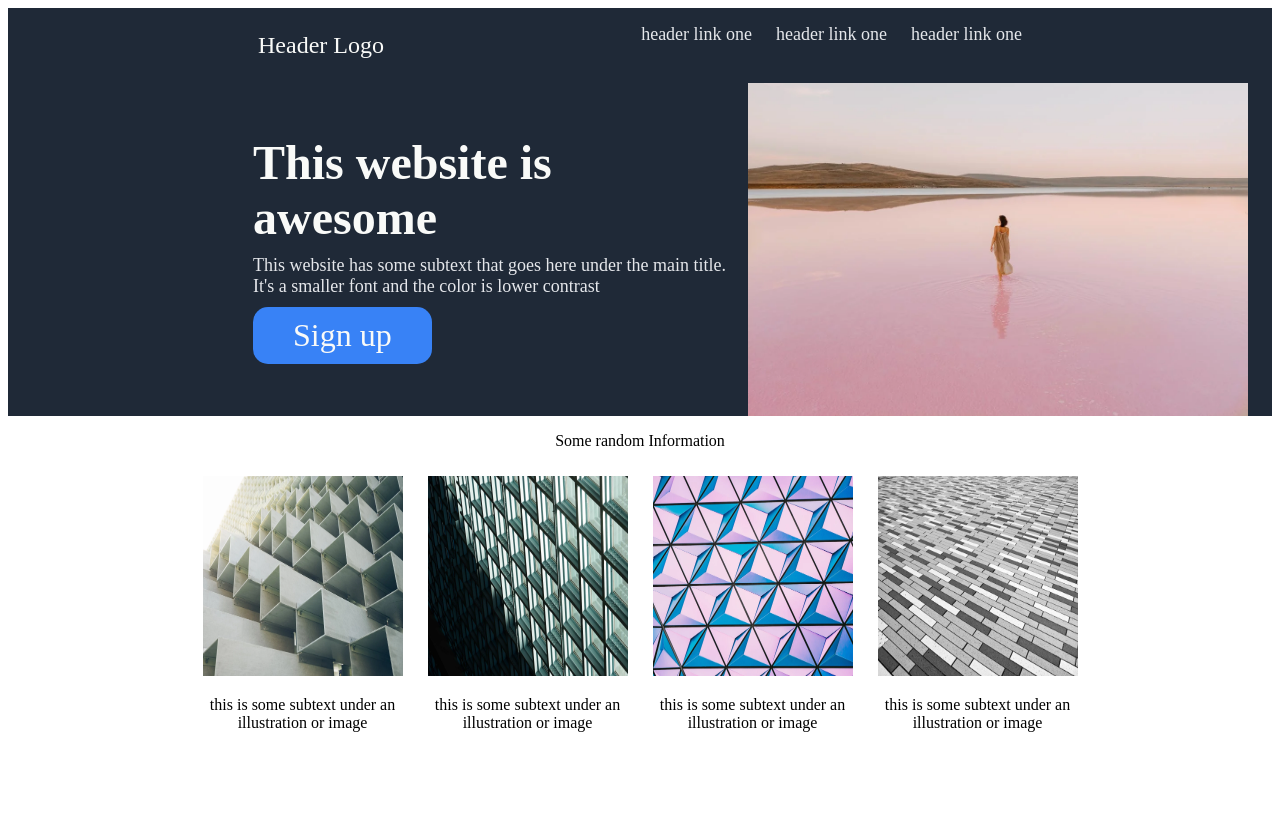
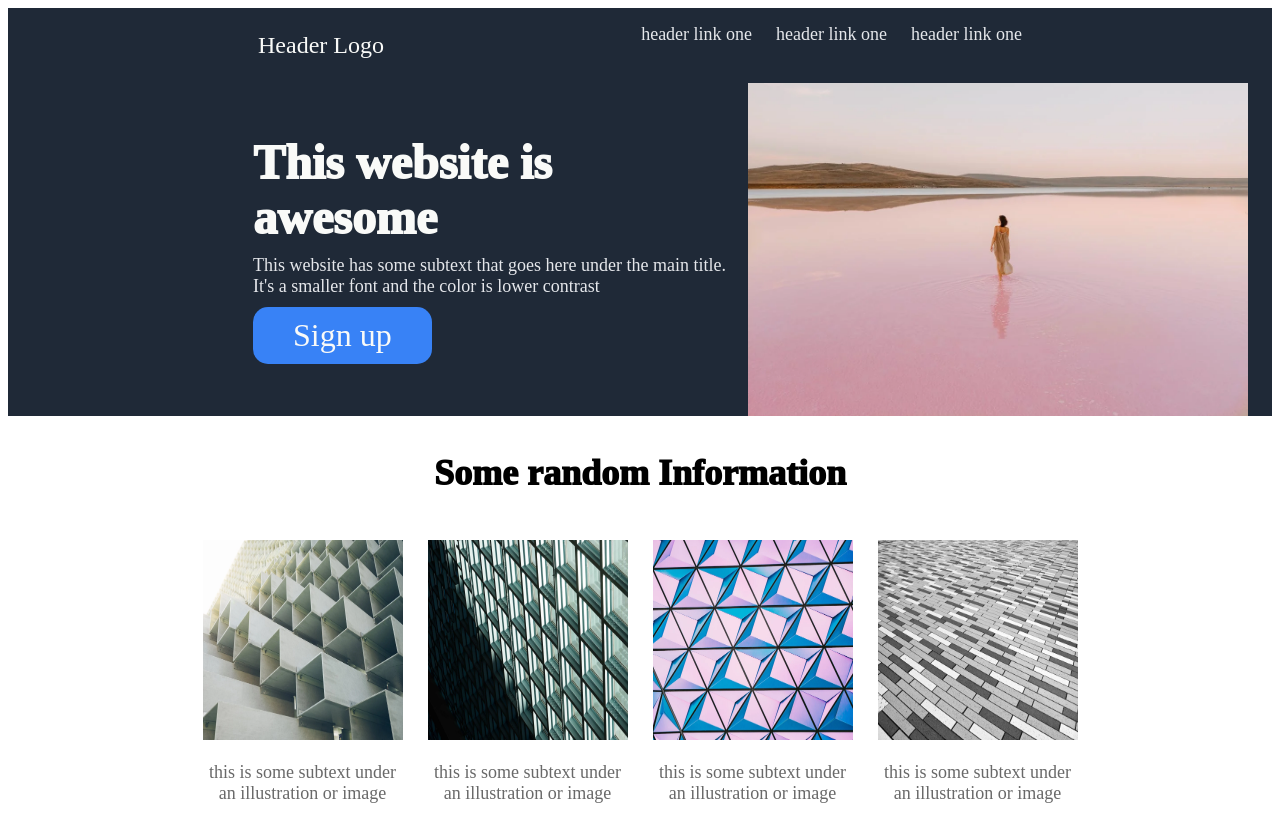
Before and after one commit to dittygoops/landing-page, a plain HTML site: page index.html in a window 1280 px wide. Shown: the top 830 px of the page. Before the commit the page ends 800 px from the top, so only its background shows below. Drawn offline with Linux system fonts and the light colour scheme.

Commit message:
Add font aesthetics for info section

```diff
--- a/index.html
+++ b/index.html
@@ -22,7 +22,7 @@
             <p class="hero-subtext">This website has some subtext that goes here under the main title. It's a smaller font and the color is lower contrast</p>
             <p class="hero-button">Sign up</p>
         </div>
-        <img src="./images/img.webp" width="500px">
+        <img src="./images/img.webp" width="500px" class="hero-image">
     </div>
     <div class="info">
         <p class="info-header">Some random Information</p>
--- a/styles.css
+++ b/styles.css
@@ -40,7 +40,7 @@
 
 .hero-main-text {
     font-size: 48px;
-    font-weight: bolder;
+    font-weight: 1000;
     color: #F9FAF8;
     margin: 5px;
 }
@@ -61,7 +61,7 @@
     border-radius: 15px;
 }
 
-img {
+.hero-image {
     padding-right: 250px;
 }
 
@@ -93,9 +93,16 @@ img {
 .info-text3,
 .info-text4 {
     text-align: center;
+    font-size: 18px;
+    color: dimgray;
 }
 
 .info-squares {
     display: flex;
     gap: 25px;
 }
+
+.info-header {
+    font-size: 36px;
+    font-weight: 1000;
+}
```
